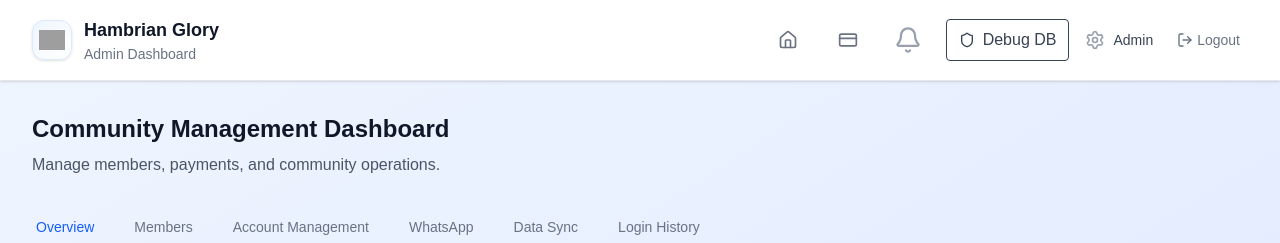
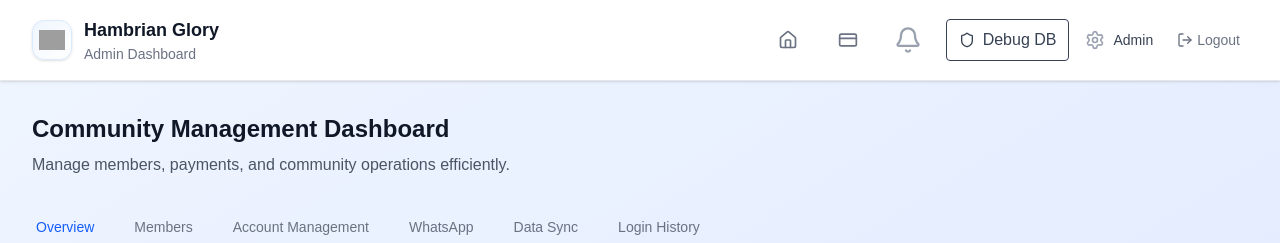
Before and after one commit to hambrianglory/hambrianglory.github.io, a Next.js app: page /admin in a window 1280 px wide. Shown: the top 243 px of the page. Built offline with nearby package versions, Linux system fonts and the light colour scheme; sample sign-in values are in the browser's storage; grey boxes are pictures that could not be loaded.

Commit message:
Force GitHub Pages refresh - fix admin features deployment

```diff
--- a/src/app/admin/page.tsx
+++ b/src/app/admin/page.tsx
@@ -464,7 +464,7 @@
           <h1 className="text-xl sm:text-2xl font-bold text-gray-900 mb-2">
             Community Management Dashboard
           </h1>
-          <p className="text-sm sm:text-base text-gray-600">Manage members, payments, and community operations.</p>
+          <p className="text-sm sm:text-base text-gray-600">Manage members, payments, and community operations efficiently.</p>
         </div>
 
         {/* Tabs Navigation */}
```
